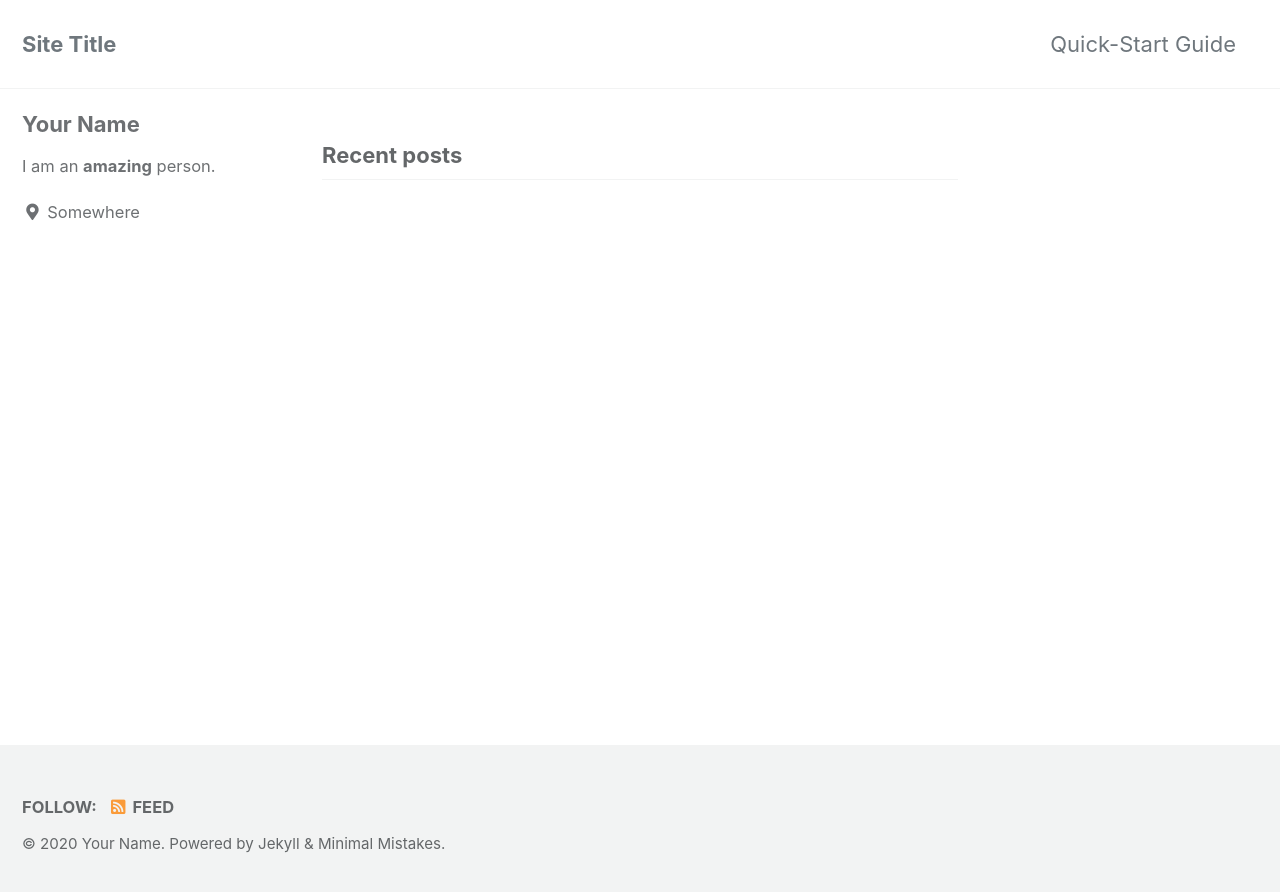
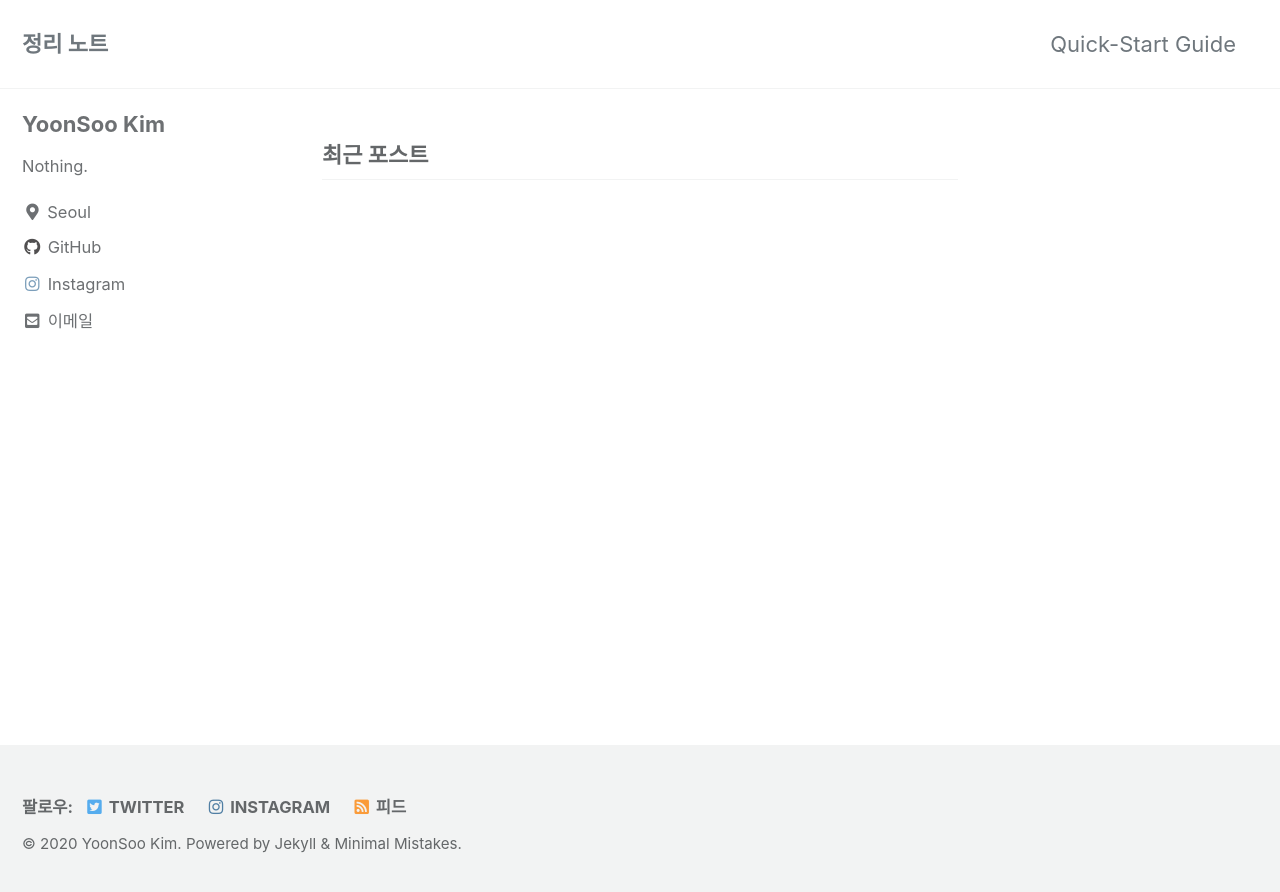
Before and after one commit to blackbeaver37/blackbeaver37.github.io, a Jekyll site: the page built from index.html, in a window 1280 px wide. Shown: the top 892 px of the page. Built offline with Jekyll 4.4.1, drawn with Linux system fonts in a browser that asks for light colours; cached includes are drawn as plain includes; the list of posts is cut into pages by our own code.

Commit message:
Update _config.yml

```diff
--- a/_config.yml
+++ b/_config.yml
@@ -12,22 +12,22 @@
 
 # theme                  : "minimal-mistakes-jekyll"
 # remote_theme           : "mmistakes/minimal-mistakes"
-minimal_mistakes_skin    : "default" # "air", "aqua", "contrast", "dark", "dirt", "neon", "mint", "plum", "sunrise"
+minimal_mistakes_skin    : "default" #태마 색 설정 "air", "aqua", "contrast", "dark", "dirt", "neon", "mint", "plum", "sunrise"
 
 # Site Settings
-locale                   : "en-US"
-title                    : "Site Title"
+locale                   : "ko-KR"
+title                    : "UnsNote" # Meta 태그에 들어가는 영역 , masthead_title등이 없으면 기본값으로 나온다.
 title_separator          : "-"
 subtitle                 : # site tagline that appears below site title in masthead
-name                     : "Your Name"
-description              : "An amazing website."
-url                      : # the base hostname & protocol for your site e.g. "https://mmistakes.github.io"
-baseurl                  : # the subpath of your site, e.g. "/blog"
-repository               : # GitHub username/repo-name e.g. "mmistakes/minimal-mistakes"
+name                     : "YoonSoo Kim"
+description              : "기록하기위해 만든 노트"
+url                      : "https://blackbeaver37.github.io/" # the base hostname & protocol for your site e.g. "https://mmistakes.github.io"
+baseurl                  : "/main" # the subpath of your site, e.g. "/blog"
+repository               : "blackbeaver37/blackbeaver37.github.io" # GitHub username/repo-name e.g. "mmistakes/minimal-mistakes"
 teaser                   : # path of fallback teaser image, e.g. "/assets/images/500x300.png"
-logo                     : # path of logo image to display in the masthead, e.g. "/assets/images/88x88.png"
-masthead_title           : # overrides the website title displayed in the masthead, use " " for no title
-# breadcrumbs            : false # true, false (default)
+logo                     : # 타이틀 옆에 작게 들어갈 이미지.
+masthead_title           : "정리 노트" # 홈페이지 최 상단에 들어갈 타이틀
+breadcrumbs              : true # true, false (default)
 words_per_minute         : 200
 comments:
   provider               : # false (default), "disqus", "discourse", "facebook", "staticman", "staticman_v2", "utterances", "custom"
@@ -93,11 +93,11 @@ analytics:
 
 # Site Author
 author:
-  name             : "Your Name"
+  name             : "YoonSoo Kim"
   avatar           : # path of avatar image, e.g. "/assets/images/bio-photo.jpg"
-  bio              : "I am an **amazing** person."
-  location         : "Somewhere"
-  email            :
+  bio              : "Nothing."
+  location         : "Seoul"
+  email            : "fhkaldh@naver.com"
   links:
     - label: "Email"
       icon: "fas fa-fw fa-envelope-square"
@@ -113,17 +113,17 @@ author:
       # url: "https://facebook.com/"
     - label: "GitHub"
       icon: "fab fa-fw fa-github"
-      # url: "https://github.com/"
+      url: "https://github.com/blackbeaver37/"
     - label: "Instagram"
       icon: "fab fa-fw fa-instagram"
-      # url: "https://instagram.com/"
+      url: "https://www.instagram.com/y_yoonths/"
 
 # Site Footer
 footer:
   links:
     - label: "Twitter"
       icon: "fab fa-fw fa-twitter-square"
-      # url:
+      url: "mailto:fhkaldh@naver.com"
     - label: "Facebook"
       icon: "fab fa-fw fa-facebook-square"
       # url:
@@ -138,7 +138,7 @@ footer:
       # url:
     - label: "Instagram"
       icon: "fab fa-fw fa-instagram"
-      # url:
+      url: "https://www.instagram.com/y_yoonths/"
 
 
 # Reading Files
@@ -279,3 +279,11 @@ defaults:
       comments: # true
       share: true
       related: true
+
+  # _pages
+  - scope:
+      path: "_pages"
+      type: pages
+    values:
+      layout: single
+      author_profile: true
```
